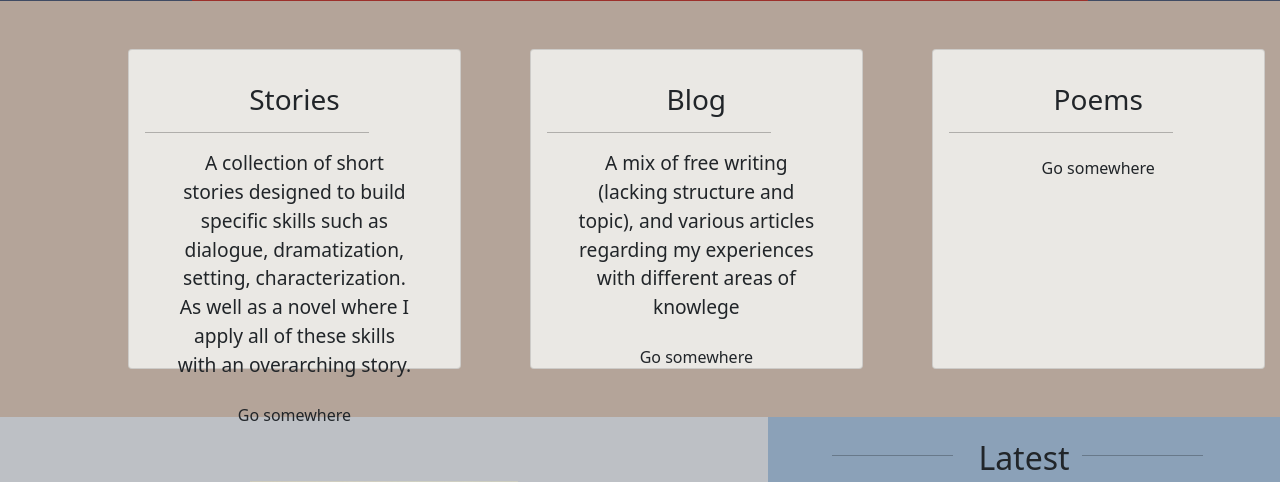
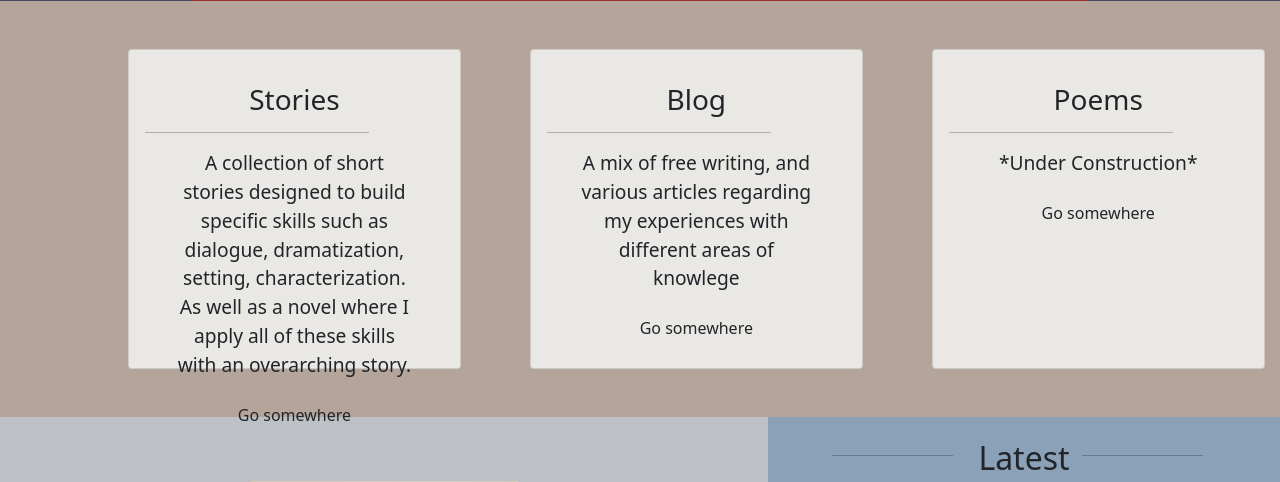
Before and after one commit to thekioskman/blog, a Flask app: page /home in a window 1280 px wide. Shown: the part 423-905 px from the top of the page. Run offline with Flask 2, Linux system fonts and the light colour scheme.

Commit message:
modification to blog part

```diff
--- a/app/__init__.py
+++ b/app/__init__.py
@@ -1,5 +1,6 @@
 from flask import Flask
 from flask.helpers import url_for
+from flask_pymongo import PyMongo
 
 
 def init_app():
--- a/app/home/home.py
+++ b/app/home/home.py
@@ -1,6 +1,5 @@
 from flask import Flask, redirect, url_for, render_template, request, session, Blueprint , flash, make_response
-
-
+from datetime import datetime
 
 home_page_bp = Blueprint('home_page_bp', __name__, template_folder = 'templates')
 
--- a/app/home/templates/homepage.html
+++ b/app/home/templates/homepage.html
@@ -42,8 +42,8 @@
       <div class="card-body">
         <h3 class="card-title">Blog</h3>
         <hr class = "catagory_line"/>
-        <p class="card-text">A mix of free writing (lacking structure and topic), and various articles regarding my experiences with different areas of knowlege </p>
-        <a href="#" class="btn catagory_button">Go somewhere</a>
+        <p class="card-text">A mix of free writing, and various articles regarding my experiences with different areas of knowlege </p>
+        <a href="/blog" class="btn catagory_button">Go somewhere</a>
       </div>
     </div>
 
@@ -52,7 +52,7 @@
       <div class="card-body">
         <h3 class="card-title">Poems</h3>
         <hr class = "catagory_line"/>
-        <p class="card-text"> </p>
+        <p class="card-text"> *Under Construction* </p>
         <a href="#" class="btn catagory_button">Go somewhere</a>
       </div>
     </div>
```
